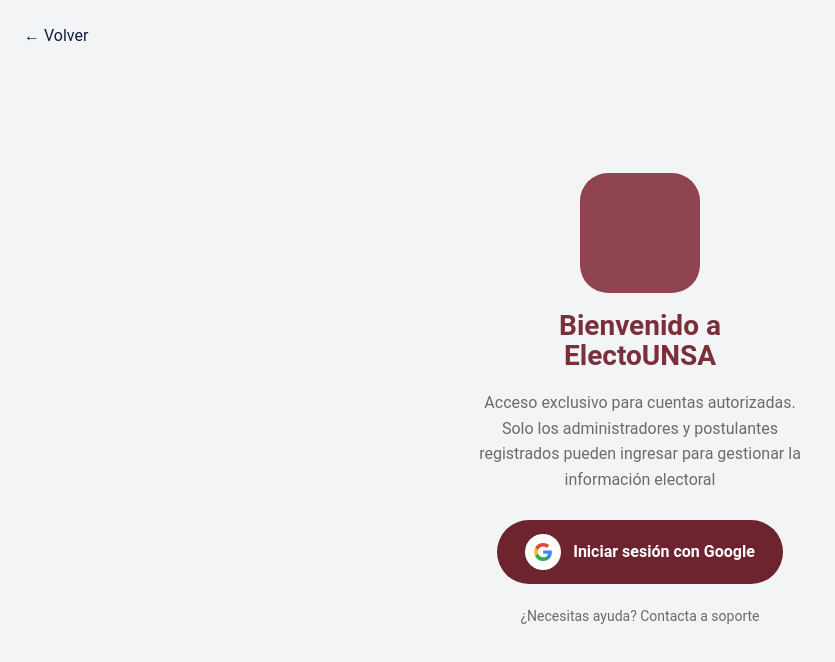
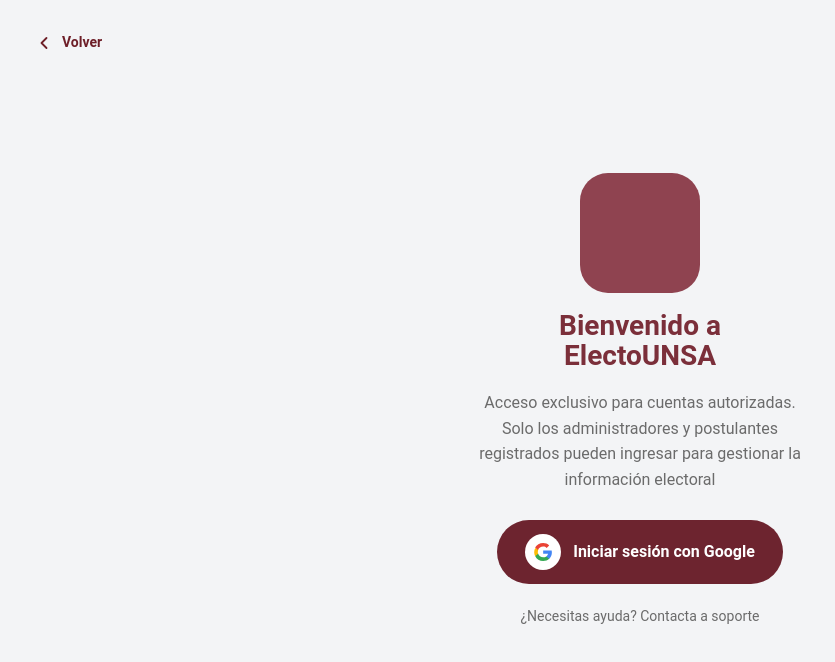
Before and after one commit to ynoacamino-org/ElectoUNSA, a React (Vite) app in the folder vite-front/: page /acceso in a window 1280 px wide. Shown: the top 662 px of the page, without its empty margins (0-835 px from the left). Built offline with nearby package versions, Linux system fonts and the light colour scheme.

Commit message:
mejoras para el backbutton

```diff
--- /dev/null
+++ b/vite-front/src/components/layout/BackButton.module.css
@@ -0,0 +1,35 @@
+.button {
+  display: inline-flex;
+  align-items: center;
+  gap: 8px;
+  padding: 8px 10px;
+  background: transparent;
+  border: none;
+  border-radius: 8px;
+  color: #6e1f28; /* granate */
+  cursor: pointer;
+  font-weight: 600;
+  font-size: 14px;
+  transition: transform .12s ease, background-color .12s ease, color .12s ease;
+}
+
+.icon svg {
+  width: 20px;
+  height: 20px;
+  display: block;
+}
+
+/* hover / focus / active */
+.button:hover {
+  transform: translateX(-4px);
+  background-color: rgba(110,31,40,0.06);
+}
+
+.button:active {
+  transform: translateX(-2px);
+}
+
+.button:focus {
+  outline: 3px solid rgba(110,31,40,0.12);
+  outline-offset: 2px;
+}
--- a/vite-front/src/components/layout/BackButton.tsx
+++ b/vite-front/src/components/layout/BackButton.tsx
@@ -1,4 +1,5 @@
 import { useNavigate } from 'react-router-dom';
+import styles from './BackButton.module.css';
 
 function BackButton() {
   const navigate = useNavigate();
@@ -6,10 +7,15 @@ function BackButton() {
   return (
     <button
       onClick={() => navigate(-1)}
-      className="back-button"
+      className={styles.button}
       aria-label="Volver atrás"
     >
-      ← Volver
+      <span className={styles.icon} aria-hidden>
+        <svg viewBox="0 0 24 24" fill="none" xmlns="http://www.w3.org/2000/svg" aria-hidden>
+          <path d="M15 18L9 12L15 6" stroke="currentColor" strokeWidth="2.2" strokeLinecap="round" strokeLinejoin="round"/>
+        </svg>
+      </span>
+      <span className={styles.label}>Volver</span>
     </button>
   );
 }
```
